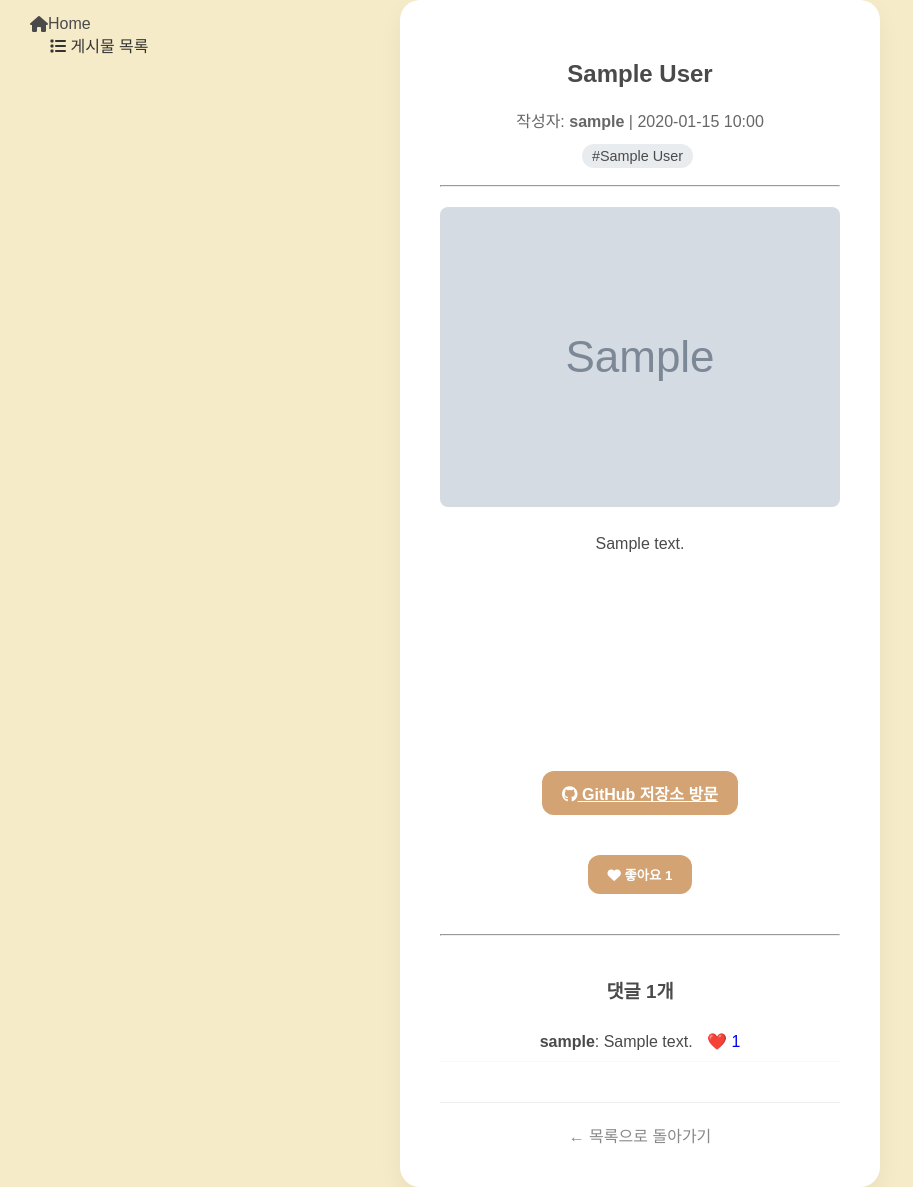
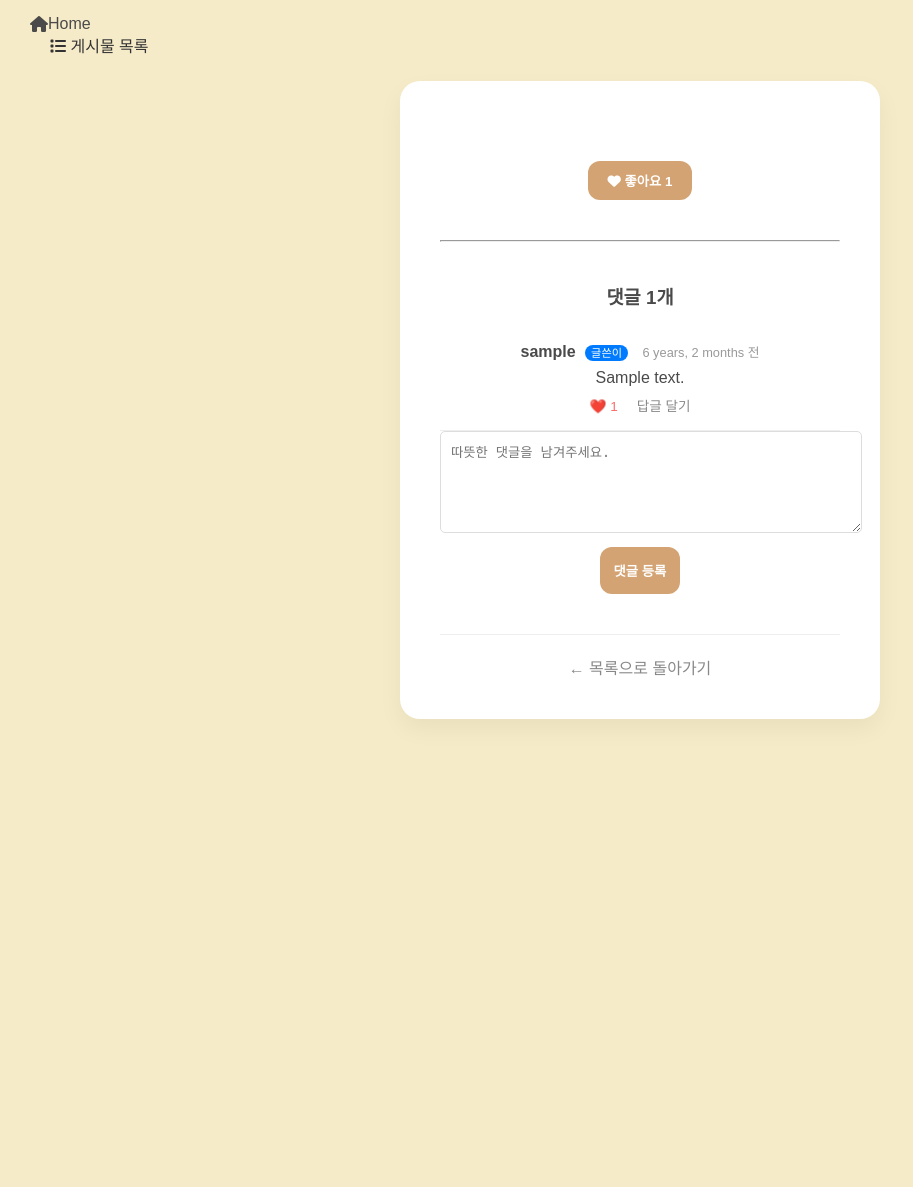
Before and after one commit to SSWU-LIKELION-14TH-BE/Django_ParkKyungSeo, a Django app: page /user/posts/1/ in a window 1280 px wide. Shown: the whole page, without its empty margins (0-913 px from the left). After the commit the page ends 719 px from the top, so only its background shows below. Run offline with Django 5.2, Linux system fonts and the light colour scheme; tables that the repository leaves empty hold one stand-in row (values such as "Sample post"); grey boxes marked "Sample" are stand-in pictures.

Commit message:
feat:댓글 모든 기능, 대댓글 좋아요(#7)

```diff
--- a/user/templates/post_detail.html
+++ b/user/templates/post_detail.html
@@ -1,43 +1,8 @@
 {% extends 'base.html' %}
-
 {% block title %}{{ post.title }}{% endblock %}
 
 {% block content %}
 <div class="post-detail-container">
-    <h2>{{ post.title }}</h2>
-    <div style="color: #666; margin-bottom: 15px;">
-        작성자: <strong>{{ post.author.nickname }}</strong> | {{ post.created_at|date:"Y-m-d H:i" }}
-    </div>
-
-    <div class="tech-tags" style="margin-bottom: 20px;">
-        {% for stack in post.tech_stacks.all %}
-        <span style="background: #e9ecef; padding: 4px 10px; border-radius: 15px; font-size: 0.9em; margin-right: 5px;">
-            #{{ stack.name }}
-        </span>
-        {% endfor %}
-    </div>
-
-    <hr>
-
-    {% if post.image %}
-    <div class="post-image" style="margin: 20px 0; text-align: center;">
-        <img src="{{ post.image.url }}" alt="프로젝트 이미지" style="max-width: 100%; border-radius: 8px;">
-    </div>
-    {% endif %}
-
-    <div class="post-content" style="line-height: 1.6; min-height: 200px;">
-        {{ post.content|linebreaks }}
-    </div>
-
-    {% if post.github_url %}
-    <div style="margin-top: 30px;">
-        <a href="{{ post.github_url }}" target="_blank" class="main-btn"
-            style="display: inline-block; width: auto; padding: 10px 20px;">
-            <i class="fab fa-github"></i> GitHub 저장소 방문
-        </a>
-    </div>
-    {% endif %}
-
     <div style="margin-top: 30px;">
         <form action="{% url 'post_like' post.pk %}" method="POST">
             {% csrf_token %}
@@ -49,31 +14,71 @@
 
     <hr style="margin: 40px 0;">
 
+    <div class="comment-section">
         <h3>댓글 {{ post.comments.count }}개</h3>
+
+
         {% for comment in post.comments.all %}
-        {% if not comment.parent %}
-        <div class="comment" style="margin-bottom: 15px; padding: 10px; border-bottom: 1px solid #f8f9fa;">
-            <strong>{{ comment.author.nickname }}</strong>: {{ comment.content }}
-            <a href="{% url 'comment_like' comment.pk %}" style="text-decoration: none; margin-left: 10px;">
-                ❤️ {{ comment.total_likes }}
-            </a>
+            {% if not comment.parent %} <div class="comment-item" style="border-bottom: 1px solid #eee; padding: 15px 0;">
+                <div class="comment-header">
+                    <strong>{{ comment.author.nickname }}</strong>
+                    {% if comment.author == post.author %}
+                        <span style="background: #007bff; color: white; font-size: 0.7em; padding: 2px 6px; border-radius: 10px; margin-left: 5px;">글쓴이</span>
+                    {% endif %}
+                    <span style="color: #999; font-size: 0.8em; margin-left: 10px;">{{ comment.created_at|timesince }} 전</span>
+                </div>
+
+                <p style="margin: 8px 0;">{{ comment.content }}</p>
+
+                <div style="font-size: 0.85em;">
+                    <a href="{% url 'comment_like' comment.pk %}" style="text-decoration: none; color: #ff6b6b;">❤️ {{ comment.total_likes }}</a>
+                    <a href="javascript:void(0);" onclick="toggleReplyForm('{{ comment.id }}')" style="margin-left: 15px; color: #888; text-decoration: none;">답글 달기</a>
+                </div>
+
+                <div id="reply-form-{{ comment.id }}" style="display: none; margin-top: 15px; margin-left: 20px;">
+                    <form action="{% url 'comment_create' post.pk %}" method="POST">
+                        {% csrf_token %}
+                        <input type="hidden" name="parent_id" value="{{ comment.id }}">
+                        <textarea name="content" placeholder="답글을 입력하세요." required style="width: 100%; height: 60px; padding: 10px;"></textarea>
+                        <button type="submit" class="main-btn" style="width: auto; padding: 5px 15px; font-size: 0.9em; margin-top: 5px;">답글 등록</button>
+                    </form>
+                </div>
 
                 {% for reply in comment.replies.all %}
-            <div style="margin-left: 30px; font-size: 0.9em; margin-top: 5px; color: #555;">
-                ↳ <strong>{{ reply.author.nickname }}</strong>: {{ reply.content }}
-                <a href="{% url 'comment_like' reply.pk %}" style="text-decoration: none; margin-left: 5px;">
-                    ❤️ {{ reply.total_likes }}
-                </a>
+                <div class="reply-item" style="margin-left: 30px; margin-top: 15px; padding-left: 10px; border-left: 2px solid #eee;">
+                    <div class="reply-header">
+                        <strong>{{ reply.author.nickname }}</strong>
+                        {% if reply.author == post.author %}
+                            <span style="background: #007bff; color: white; font-size: 0.7em; padding: 2px 6px; border-radius: 10px; margin-left: 5px;">글쓴이</span>
+                        {% endif %}
+                        <span style="color: #999; font-size: 0.8em; margin-left: 10px;">{{ reply.created_at|timesince }} 전</span>
+                    </div>
+                    <p style="margin: 5px 0;">{{ reply.content }}</p>
+                    <a href="{% url 'comment_like' reply.pk %}" style="font-size: 0.85em; text-decoration: none; color: #ff6b6b;">❤️ {{ reply.total_likes }}</a>
                 </div>
                 {% endfor %}
             </div>
             {% endif %}
         {% empty %}
-        <p style="color: #888;">아직 댓글이 없습니다. 첫 댓글을 남겨보세요!</p>
+            <p style="color: #888;">아직 댓글이 없습니다.</p>
         {% endfor %}
+    </div>
+
+        <form action="{% url 'comment_create' post.pk %}" method="POST" style="margin-bottom: 30px;">
+            {% csrf_token %}
+            <textarea name="content" placeholder="따뜻한 댓글을 남겨주세요." required style="width: 100%; height: 80px; padding: 10px; border: 1px solid #ddd; border-radius: 5px;"></textarea>
+            <button type="submit" class="main-btn" style="width: auto; margin-top: 10px;">댓글 등록</button>
+        </form>
 
     <div style="margin-top: 40px; border-top: 1px solid #eee; padding-top: 20px;">
         <a href="{% url 'post_list' %}" style="color: #888; text-decoration: none;">← 목록으로 돌아가기</a>
     </div>
 </div>
+
+<script>
+function toggleReplyForm(commentId) {
+    const form = document.getElementById(`reply-form-${commentId}`);
+    form.style.display = form.style.display === 'none' ? 'block' : 'none';
+}
+</script>
 {% endblock %}
--- a/user/urls.py
+++ b/user/urls.py
@@ -20,6 +20,6 @@ urlpatterns = [
     path('posts/<int:pk>/', views.post_detail, name='post_detail'),
 
     path('posts/<int:pk>/like/', views.post_like, name='post_like'),
-    # path('posts/<int:pk>/comment/', views.comment_create, name='comment_create'),
+    path('posts/<int:pk>/comment/', views.comment_create, name='comment_create'),
     path('comments/<int:pk>/like/', views.comment_like, name='comment_like'),
 ]
--- a/user/views.py
+++ b/user/views.py
@@ -9,7 +9,7 @@ from django.core.exceptions import ValidationError
 
 # 모델과 폼 임포트 (댓글 관련 제외)
 from .forms import SignUpForm, PostForm
-from .models import CustomUser, Post
+from .models import CustomUser, Post, Comment
 
 
 # 이메일 발송을 위한 함수 추가
@@ -148,3 +148,22 @@ def comment_like(request, pk):
     else:
         comment.likes.add(request.user)
     return redirect('post_detail', pk=comment.post.pk)
+
+def comment_create(request, pk):
+    post = get_object_or_404(Post, pk=pk)
+    if request.method == 'POST':
+        content = request.POST.get('content')
+        parent_id = request.POST.get('parent_id') # 대댓글일 경우 부모 댓글 ID를 받음
+
+        comment = Comment(
+            post=post,
+            author=request.user,
+            content=content
+        )
+
+        if parent_id: # 부모 댓글 ID가 있다면 대댓글로 설정
+            parent_comment = get_object_or_404(Comment, pk=parent_id)
+            comment.parent = parent_comment
+
+        comment.save()
+    return redirect('post_detail', pk=pk)
```
Lines whose indentation alone changed are shown as unchanged.
